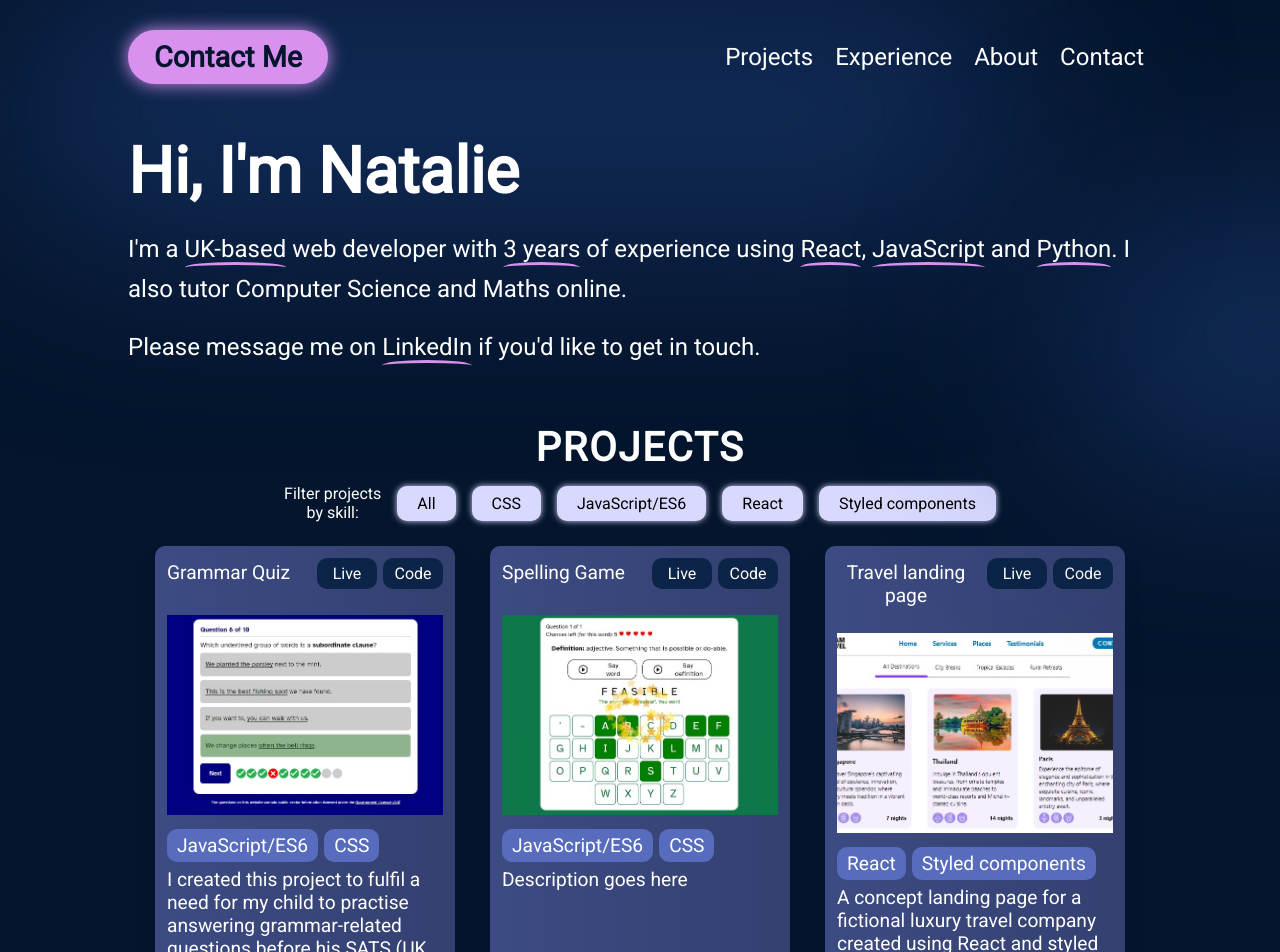
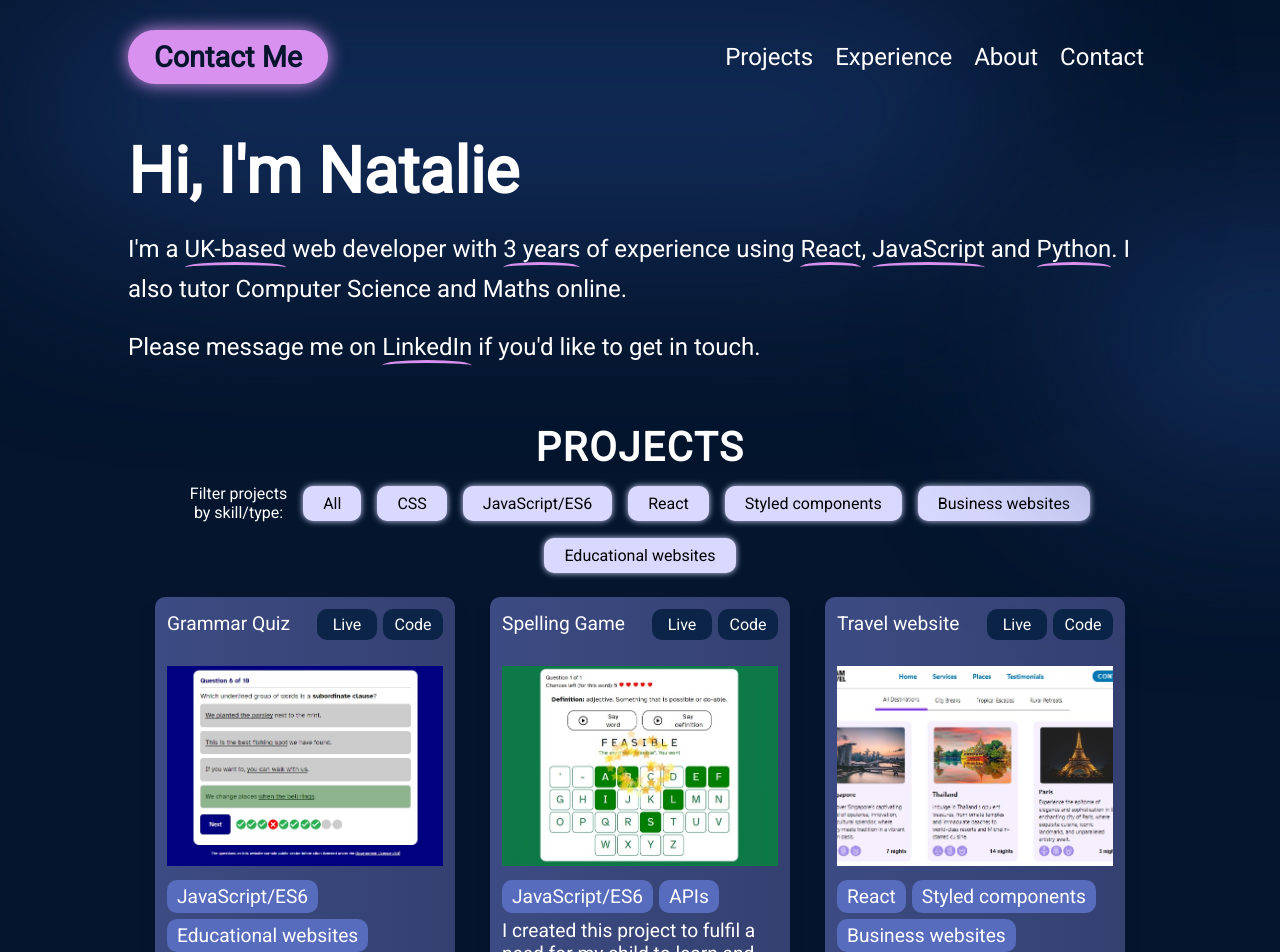
Before and after one commit to Nadia982/portfolio-2024-05, a React (Vite) app: page / in a window 1280 px wide. Shown: the top 952 px of the page. Built offline with nearby package versions, Linux system fonts and the light colour scheme.

Commit message:
added further information in the projects section

```diff
--- a/src/components/Projects/Projects.jsx
+++ b/src/components/Projects/Projects.jsx
@@ -12,7 +12,9 @@ export const Projects = () => {
     "JavaScript/ES6",
     "React",
     // "TypeScript",
-    "Styled components"
+    "Styled components",
+    "Business websites",
+    "Educational websites"
   ];
 
   useEffect(() => {
@@ -59,7 +61,7 @@ export const Projects = () => {
       <h2 className={styles.title}>Projects</h2>
 
 <div className={styles.buttonContainer}>
-<p className={styles.filterBySkill}>Filter projects<br/> by skill:</p>
+<p className={styles.filterBySkill}>Filter projects<br/> by skill/type:</p>
       {/* <button className={`${styles.filterButton} ${selectTab && styles.selected}`} onClick={() => setSelectTab("all")}>All</button> */}
       <button className={`${styles.filterButton}`} onClick={() => setSelectTab("all")}>All</button>
 
--- a/src/data/projects.json
+++ b/src/data/projects.json
@@ -3,8 +3,8 @@
 "id":"01",
 "title": "Grammar Quiz",
 "imgUrl": "projects/portfolioImg1.jpg",
-"description": "I created this project to fulfil a need for my child to practise answering grammar-related questions before his SATS (UK school standard assessment tests for 10-11 year-olds). Multiple choice answers and animations that give immediate feedback on responses make this quiz easy and compelling to use. ",
-"skills": ["JavaScript/ES6", "CSS"],
+"description": "I created this project to fulfil a need for my child to practise answering grammar-related questions before his SATS (UK school standard assessment tests for 10-11 year-olds). I used the questions from paper 1 of the SATs spelling, punctuation and grammar exams from 2017 to 2023, re-purposing non-multiple choice questions into multiple choice questions. Animations that give immediate feedback on responses make this quiz easy and compelling to use.",
+"skills": ["JavaScript/ES6", "Educational websites"],
 "siteUrl": "https://nadia982.github.io/sats-spag-quiz/",
 "gitHub": "https://github.com/Nadia982/sats-spag-quiz",
 "alt": "A screenshot of project 1: a multiple choice quiz about English grammar on a dark blue background with four possible answers. At the bottom of the screen there are answer indicators indicating whether previous questions have been answered correctly."
@@ -14,20 +14,20 @@
 "id":"02",
 "title": "Spelling Game",
 "imgUrl": "projects/portfolioImg2.jpg",
-"description": "Description goes here",
-"skills": ["JavaScript/ES6", "CSS"],
-"siteUrl": "",
-"gitHub": "",
-"alt": "A screenshot of project 2: []]."
+"description": "I created this project to fulfil a need for my child to learn and practise certain spellings before his SATS (UK school standard assessment tests for 10-11 year-olds). This app is similar to Wordle, except that it allows words of differing lengths and provides an option for the word and its definition to be read out loud using the SpeechSynthesis API.",
+"skills": ["JavaScript/ES6", "APIs"],
+"siteUrl": "https://nadia982.github.io/spelling-game-letters-in-order/",
+"gitHub": "https://github.com/Nadia982/spelling-game-letters-in-order",
+"alt": "A screenshot of project 2: a spelling game where the word 'feasible' is spelled out correctly."
 },
 {
 "id":"03",
-"title": "Travel landing page",
+"title": "Travel website",
 "imgUrl": "projects/portfolioImg3.jpg",
 "description": "A concept landing page for a fictional luxury travel company created using React and styled components.",
-"skills": ["React", "Styled components"],
+"skills": ["React", "Styled components", "Business websites"],
 "siteUrl": "https://nadia982.github.io/dream-travel/",
 "gitHub": "https://github.com/Nadia982/dream-travel",
-"alt": "A screenshot of project 1: a multiple choice quiz about English grammar on a dark blue background with four possible answers. At the bottom of the screen there are answer indicators indicating whether previous questions have been answered correctly."
+"alt": "A screenshot of project 3: a multiple choice quiz about English grammar on a dark blue background with four possible answers. At the bottom of the screen there are answer indicators indicating whether previous questions have been answered correctly."
 }
 ]
```
